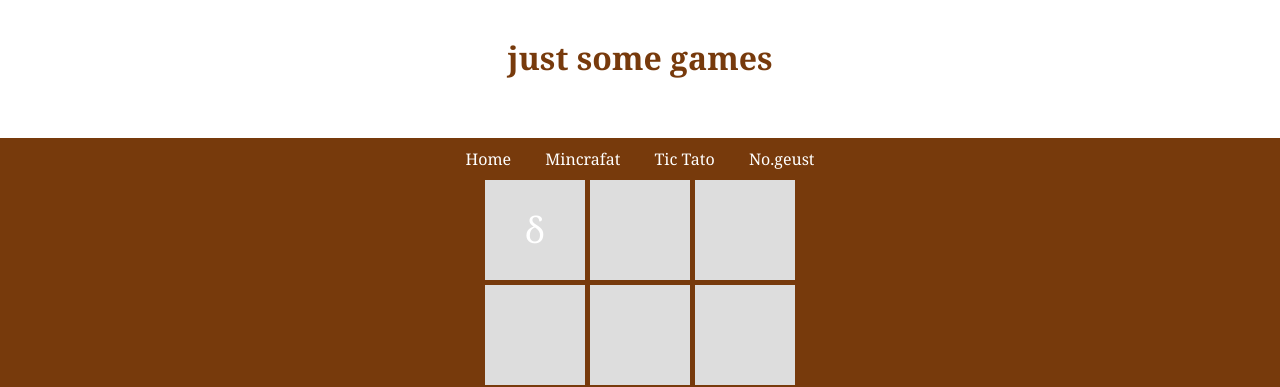
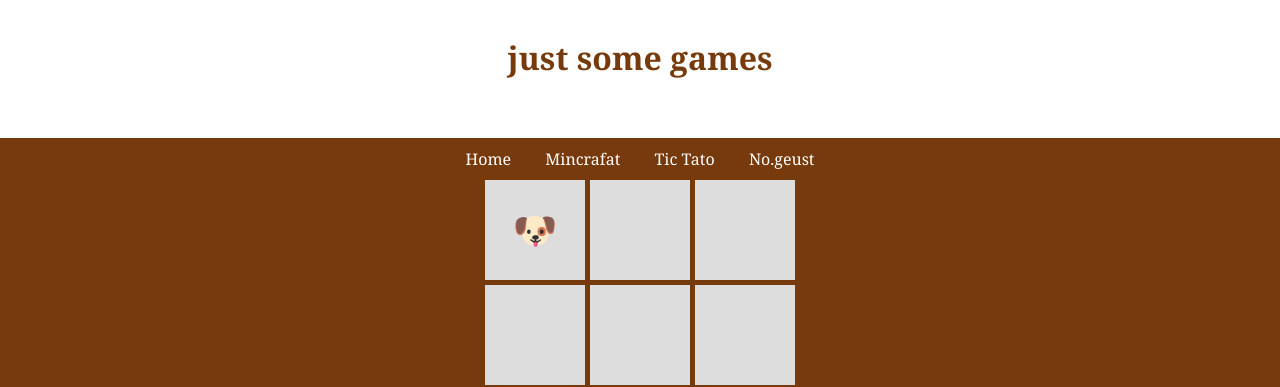
Before and after one commit to slashtag15/class39-capstone-, a plain HTML site: page tic tato.html in a window 1280 px wide. Both pictures are taken after a click on the element 535 px from the left and 229 px from the top of the page. Shown: the top 387 px of the page. Drawn offline with Linux system fonts and the light colour scheme.

Commit message:
just some games

```diff
--- a/tic tato.html
+++ b/tic tato.html
@@ -24,7 +24,7 @@
         <h2 id="status"></h2>
     </div>
     <script>
-        let currentPlayer = 'δ';
+        let currentPlayer = '🐶';
         const board = Array(9).fill('');
         const boardEl = document.getElementById('board');
         const statusEl = document.getElementById('status');
@@ -48,7 +48,7 @@
             if (winner) {
                 statusEl.textContent = winner === 'Draw' ? "It's a Draw!" : `${winner} Wins!`;
             } else {
-                currentPlayer = currentPlayer === 'δ' ? 'π' : 'δ';
+                currentPlayer = currentPlayer === '🐶' ? '😺' : '🐶';
             }
         }
 
```
